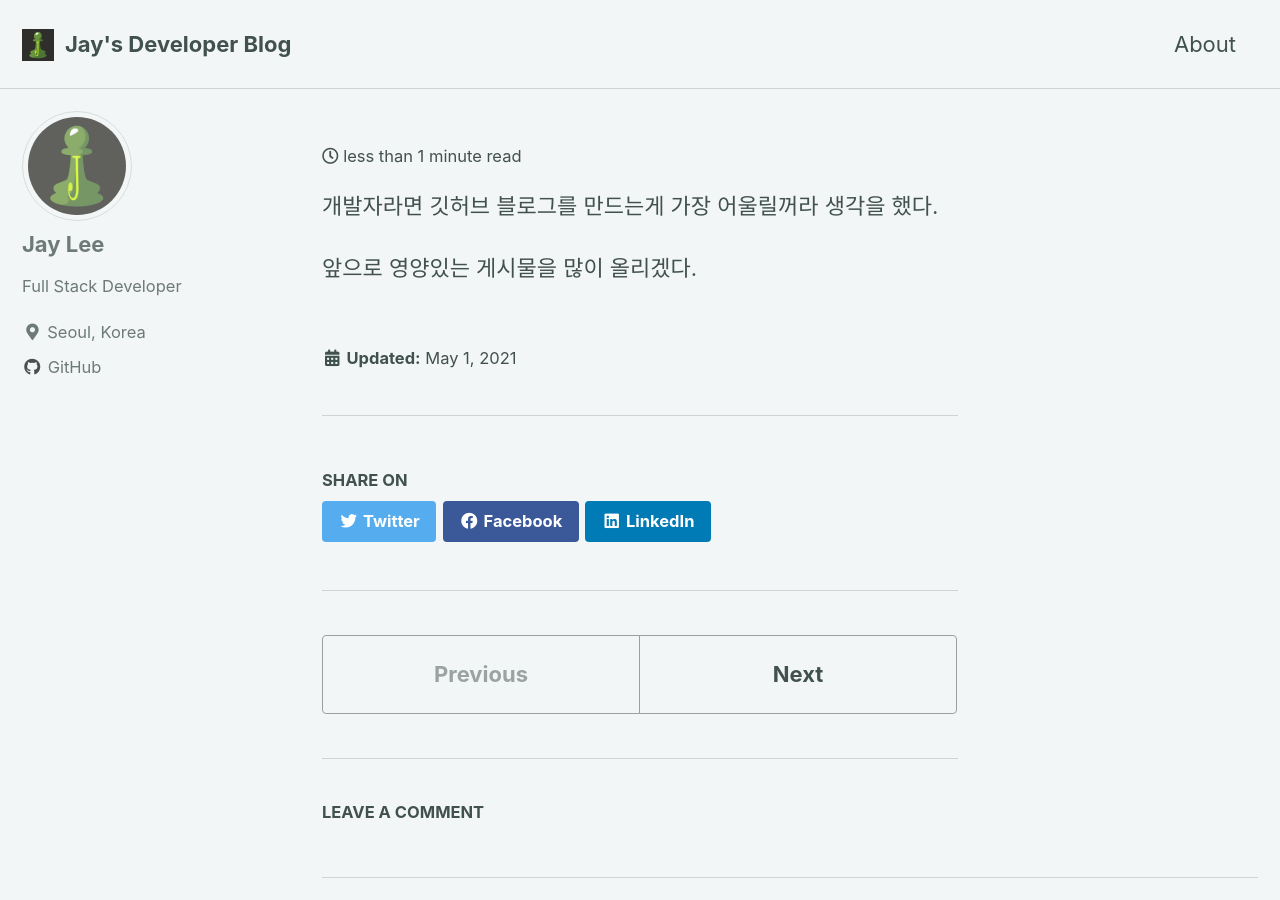
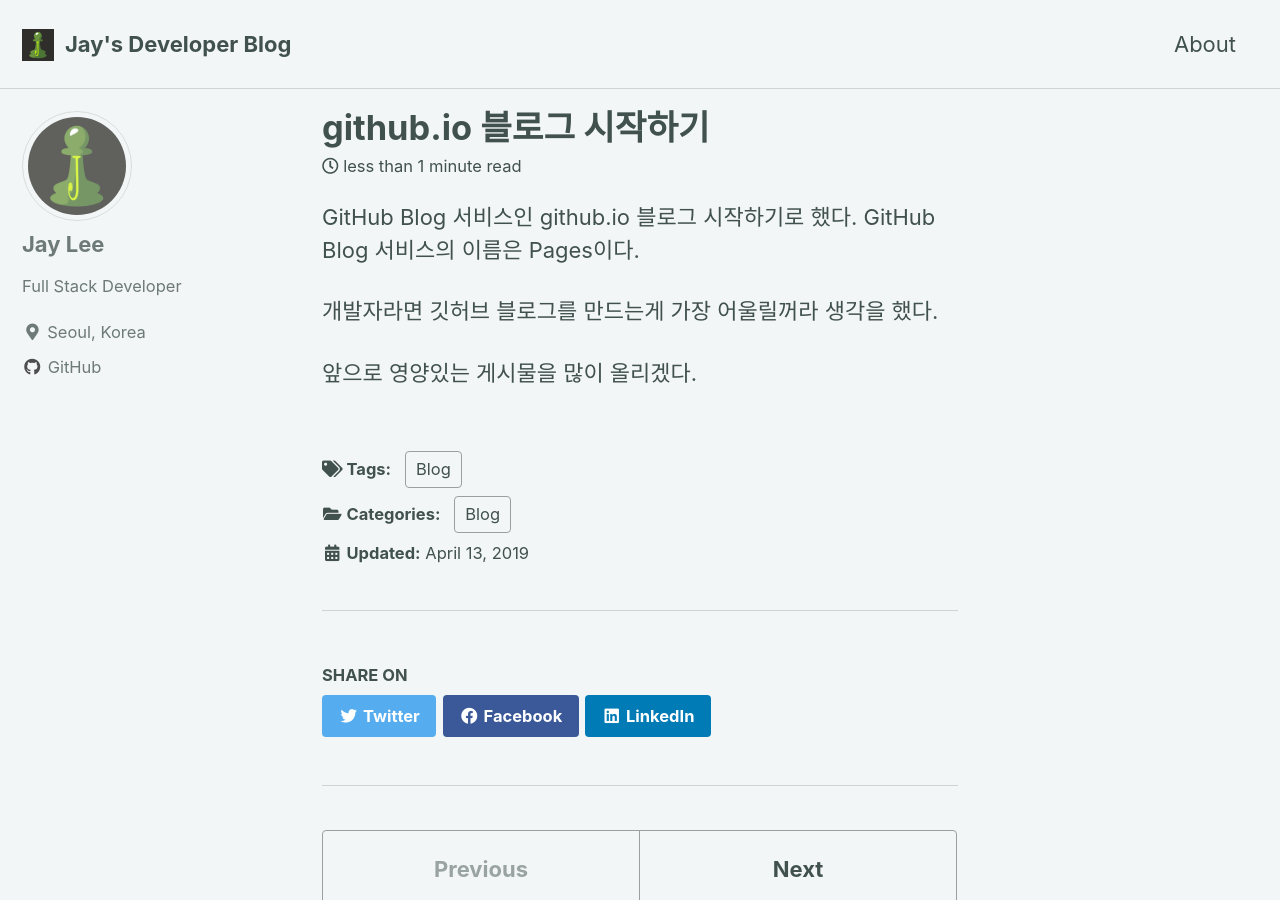
Before and after one commit to jinlee487/jinlee487.github.io, a Jekyll site: the page built from _posts/2021-05-01-first-post.md, in a window 1280 px wide and 900 px high. Built offline with Jekyll 4.4.1, drawn with Linux system fonts in a browser that asks for light colours; cached includes are drawn as plain includes; comment, search, counter and statistics services are not loaded.

Commit message:
update practice first post

```diff
--- a/_posts/2021-05-01-first-post.md
+++ b/_posts/2021-05-01-first-post.md
@@ -5,11 +5,13 @@
 categories:
   - Blog
 tags:
-  - BlogGitHub Blog 서비스인 github.io 블로그 시작하기로 했다.
-GitHub Blog 서비스의 이름은 Pages이다.
+  - Blog
+last_modified_at: 2019-04-13T08:06:00-05:00
+
 ---
 
-
+GitHub Blog 서비스인 github.io 블로그 시작하기로 했다.
+GitHub Blog 서비스의 이름은 Pages이다.
 
 개발자라면 깃허브 블로그를 만드는게 가장 어울릴꺼라 생각을 했다.
 
```
